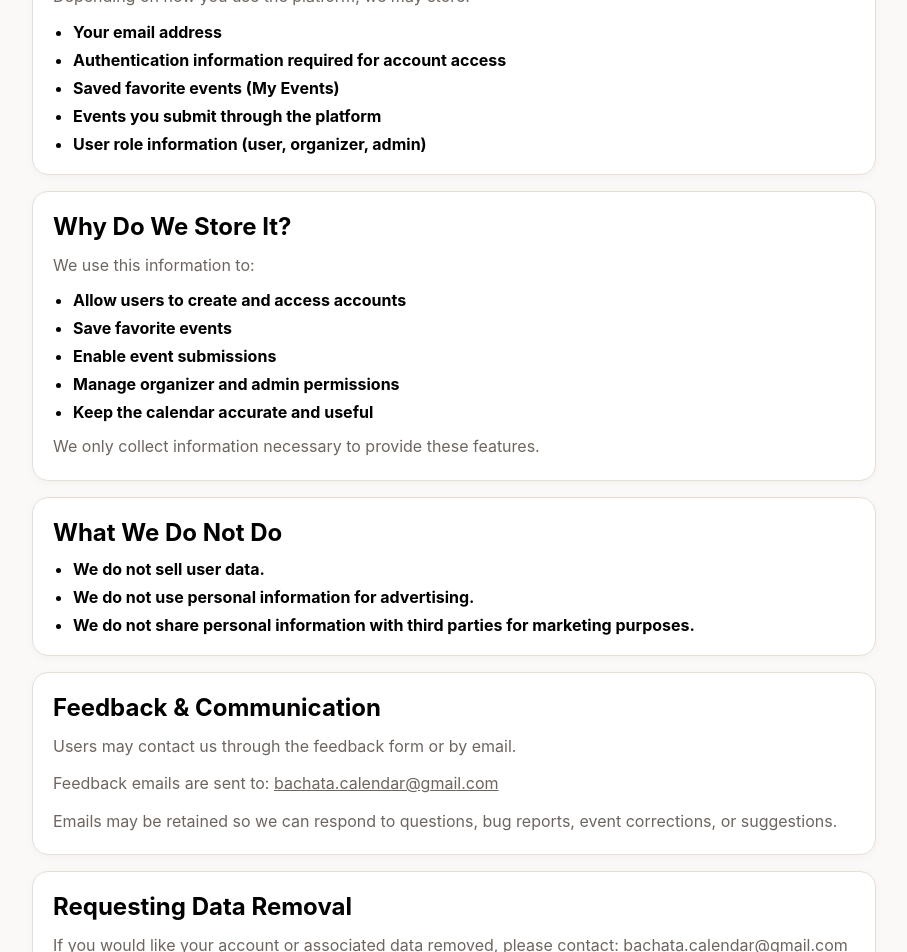
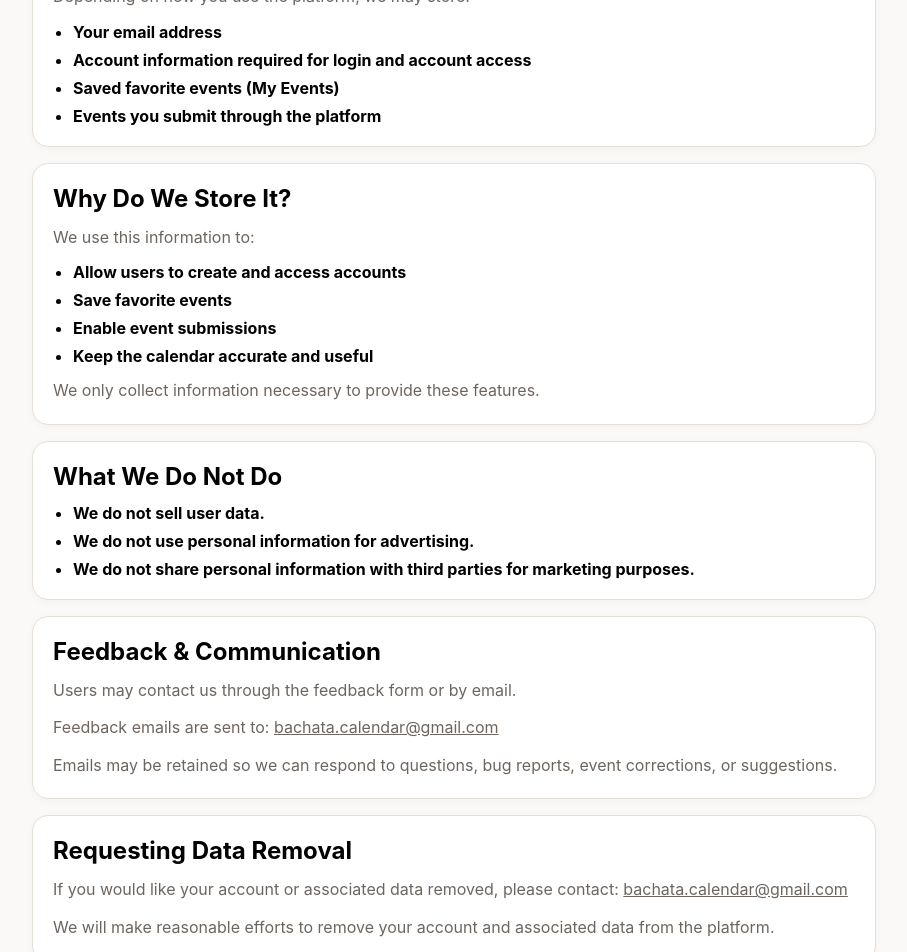
Before and after one commit to dominik-ciborowski/cph-bachata-app, a Vue app: page /privacy in a window 1280 px wide. Shown: the part 500-1452 px from the top of the page, without its empty margins (186-1093 px from the left). Built offline with nearby package versions, Linux system fonts and the light colour scheme; the HTML template or start-up script is replaced by a standard one.

Commit message:
Refine privacy page wording

```diff
--- a/src/views/PrivacyView.vue
+++ b/src/views/PrivacyView.vue
@@ -16,10 +16,9 @@
       <p>Depending on how you use the platform, we may store:</p>
       <ul class="help-list">
         <li>Your email address</li>
-        <li>Authentication information required for account access</li>
+        <li>Account information required for login and account access</li>
         <li>Saved favorite events (My Events)</li>
         <li>Events you submit through the platform</li>
-        <li>User role information (user, organizer, admin)</li>
       </ul>
     </section>
 
@@ -30,7 +29,6 @@
         <li>Allow users to create and access accounts</li>
         <li>Save favorite events</li>
         <li>Enable event submissions</li>
-        <li>Manage organizer and admin permissions</li>
         <li>Keep the calendar accurate and useful</li>
       </ul>
       <p>We only collect information necessary to provide these features.</p>
@@ -55,7 +53,7 @@
     <section class="card help-section">
       <h2>Requesting Data Removal</h2>
       <p>If you would like your account or associated data removed, please contact: <a href="mailto:bachata.calendar@gmail.com">bachata.calendar@gmail.com</a></p>
-      <p>We will make reasonable efforts to remove your information from the platform.</p>
+      <p>We will make reasonable efforts to remove your account and associated data from the platform.</p>
     </section>
 
     <section class="card help-section">
```
